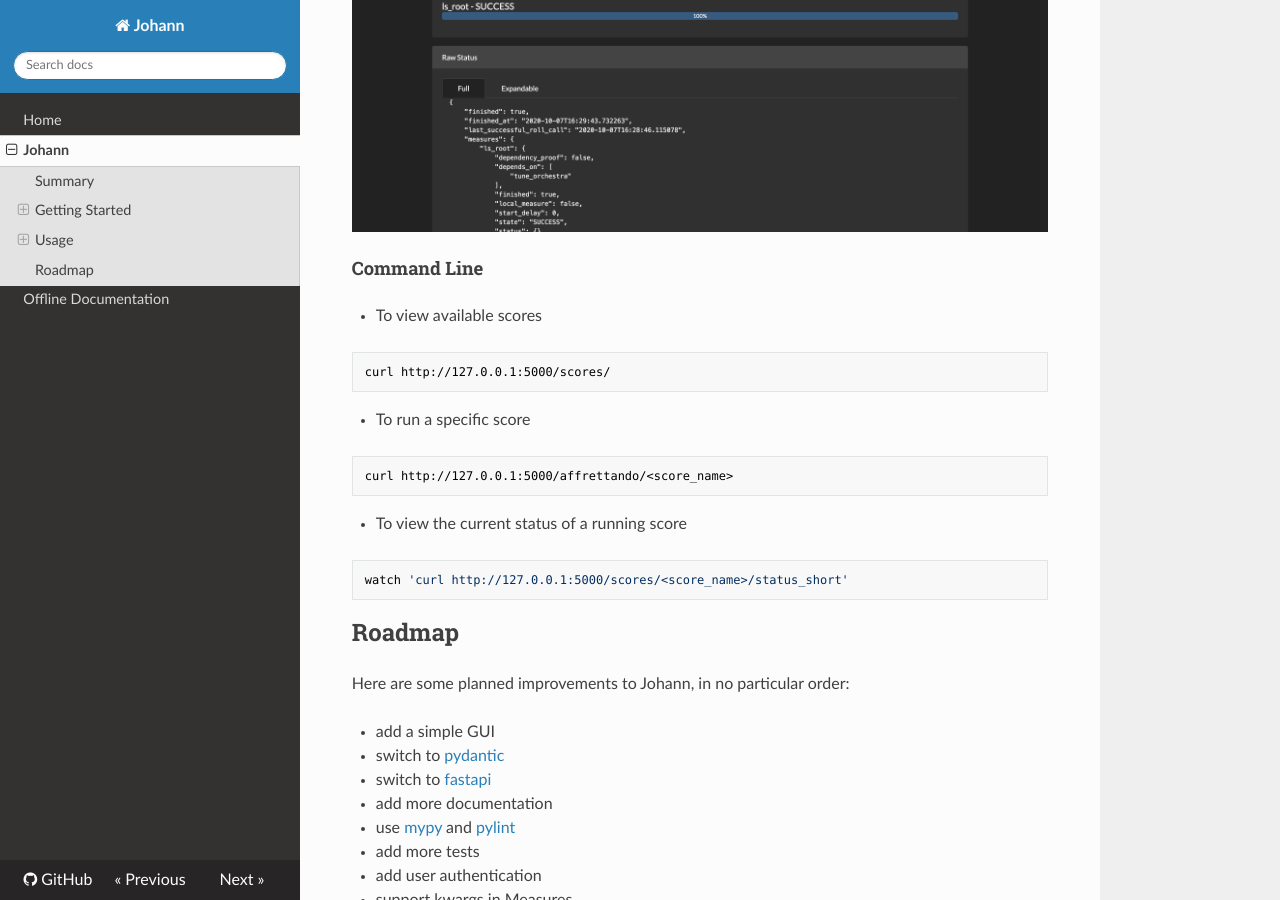
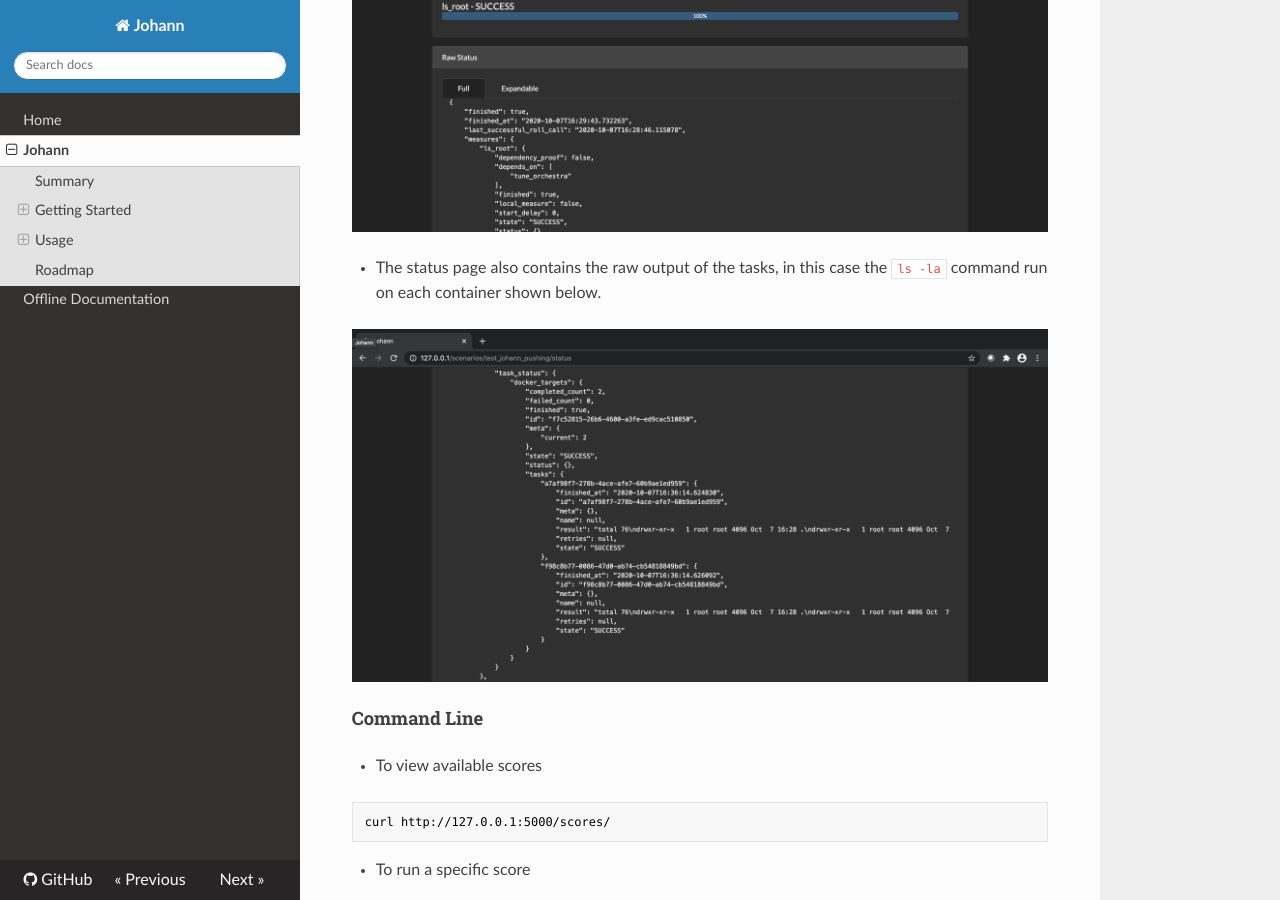
Before and after one commit to johannsdg/johannsdg.github.io, an MkDocs documentation site: the page built from docs/johann.md, in a window 1280 px wide and 900 px high, scrolled down 4265 px. Built offline with MkDocs 1.6.1, drawn with Linux system fonts in a browser that asks for light colours; nearby versions of some CDN libraries.

Commit message:
Update johann.md

````diff
--- a/docs/johann.md
+++ b/docs/johann.md
@@ -138,6 +138,10 @@
 
 ![Johann_5](img/Johann_5.png)
 
+* The status page also contains the raw output of the tasks, in this case the `ls -la` command run on each container shown below.
+
+![Johann_6](img/Johann_6.png)
+
 #### Command Line
 * To view available scores
 ``` sh
````
